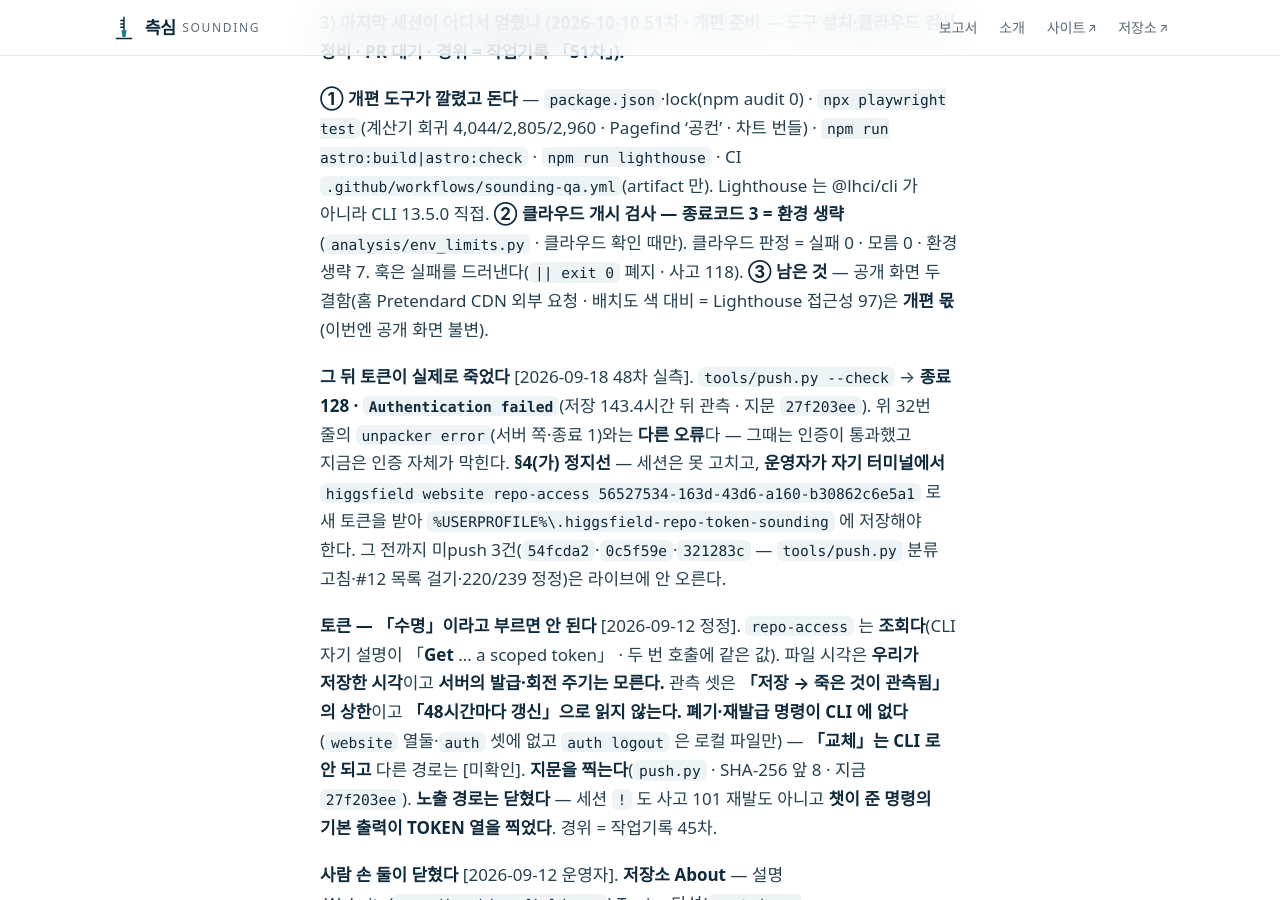
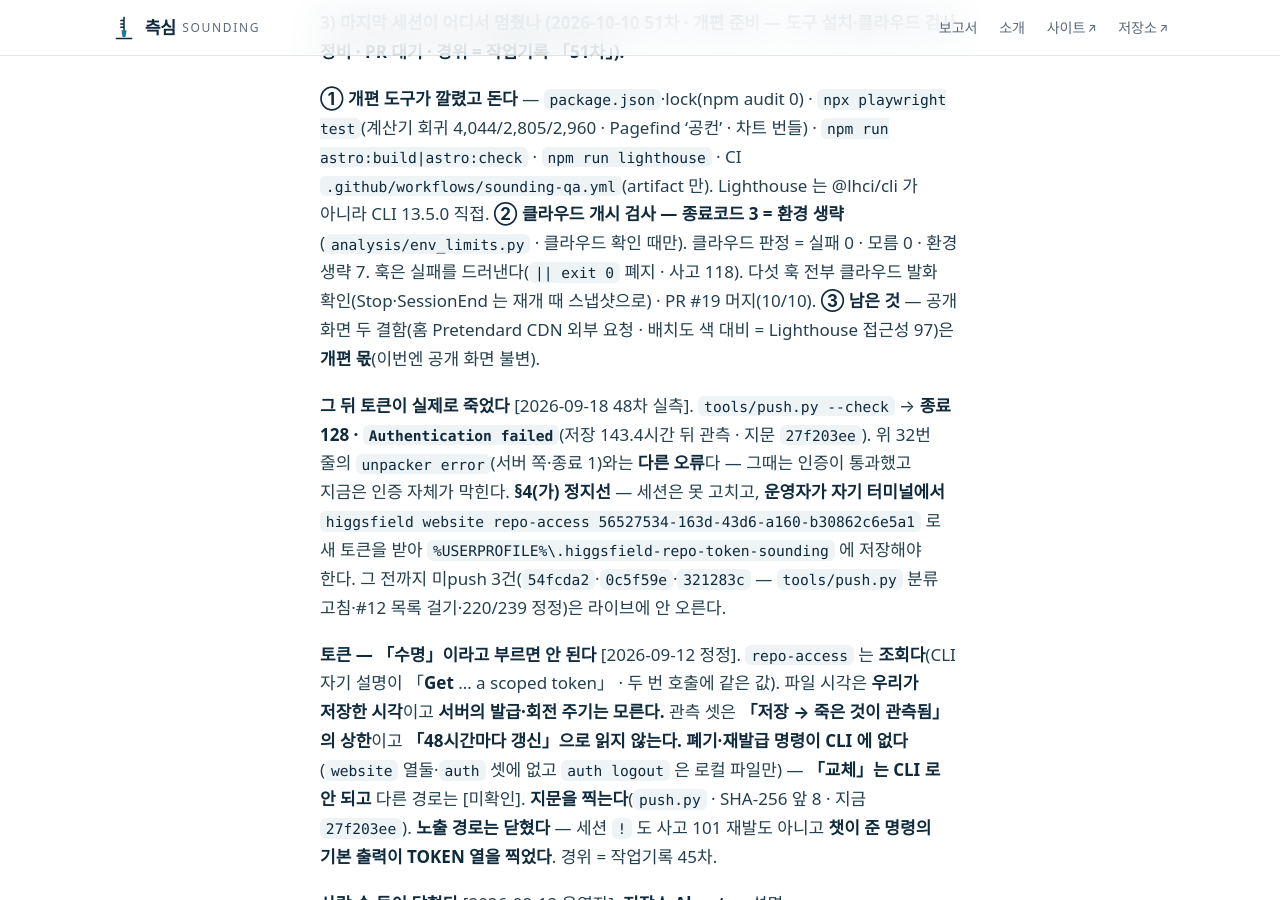
Before and after one commit to jisangj03-dev/incheon-port-analysis, a Jekyll site: the page built from docs/STATUS.md, in a window 1280 px wide and 900 px high, scrolled down 1238 px. Built offline with Jekyll 4.4.1, drawn with Linux system fonts in a browser that asks for light colours; some web fonts are replaced; our own code applies the rules of GitHub Pages for plain Markdown files.

Commit message:
STATUS: 훅 다섯 발화 확인 · #19 머지 (앞 커밋에서 빠졌던 한 줄)
Co-Authored-By: Claude Opus 5.5 <noreply@anthropic.com>
Claude-Session: https://claude.ai/code/session_018PSYSZ8nBmjMEvPgEkCHJT

```diff
--- a/docs/STATUS.md
+++ b/docs/STATUS.md
@@ -29,7 +29,7 @@ A 는 이쪽이 지금 할 수 있는 것, C 는 아직 안 본 축이다.
 **3) 마지막 세션이 어디서 멈췄나 (2026-10-10 51차 · 개편 준비 — 도구 설치·클라우드 검사 정비 · PR 대기 · 경위 = 작업기록 「51차」).**
 
 **① 개편 도구가 깔렸고 돈다** — `package.json`·lock(npm audit 0) · `npx playwright test`(계산기 회귀 4,044/2,805/2,960 · Pagefind '공컨' · 차트 번들) · `npm run astro:build|astro:check` · `npm run lighthouse` · CI `.github/workflows/sounding-qa.yml`(artifact 만). Lighthouse 는 @lhci/cli 가 아니라 CLI 13.5.0 직접.
-**② 클라우드 개시 검사 — 종료코드 3 = 환경 생략**(`analysis/env_limits.py` · 클라우드 확인 때만). 클라우드 판정 = 실패 0 · 모름 0 · 환경 생략 7. 훅은 실패를 드러낸다(`|| exit 0` 폐지 · 사고 118).
+**② 클라우드 개시 검사 — 종료코드 3 = 환경 생략**(`analysis/env_limits.py` · 클라우드 확인 때만). 클라우드 판정 = 실패 0 · 모름 0 · 환경 생략 7. 훅은 실패를 드러낸다(`|| exit 0` 폐지 · 사고 118). 다섯 훅 전부 클라우드 발화 확인(Stop·SessionEnd 는 재개 때 스냅샷으로) · PR #19 머지(10/10).
 **③ 남은 것** — 공개 화면 두 결함(홈 Pretendard CDN 외부 요청 · 배치도 색 대비 = Lighthouse 접근성 97)은 **개편 몫**(이번엔 공개 화면 불변).
 
 **그 뒤 토큰이 실제로 죽었다** [2026-09-18 48차 실측]. `tools/push.py --check` → **종료 128 · `Authentication failed`**(저장 143.4시간 뒤 관측 · 지문 `27f203ee`). 위 32번 줄의 `unpacker error`(서버 쪽·종료 1)와는 **다른 오류**다 — 그때는 인증이 통과했고 지금은 인증 자체가 막힌다. **§4(가) 정지선** — 세션은 못 고치고, **운영자가 자기 터미널에서** `higgsfield website repo-access 56527534-163d-43d6-a160-b30862c6e5a1` 로 새 토큰을 받아 `%USERPROFILE%\.higgsfield-repo-token-sounding` 에 저장해야 한다. 그 전까지 미push 3건(`54fcda2`·`0c5f59e`·`321283c` — `tools/push.py` 분류 고침·#12 목록 걸기·220/239 정정)은 라이브에 안 오른다.
```
